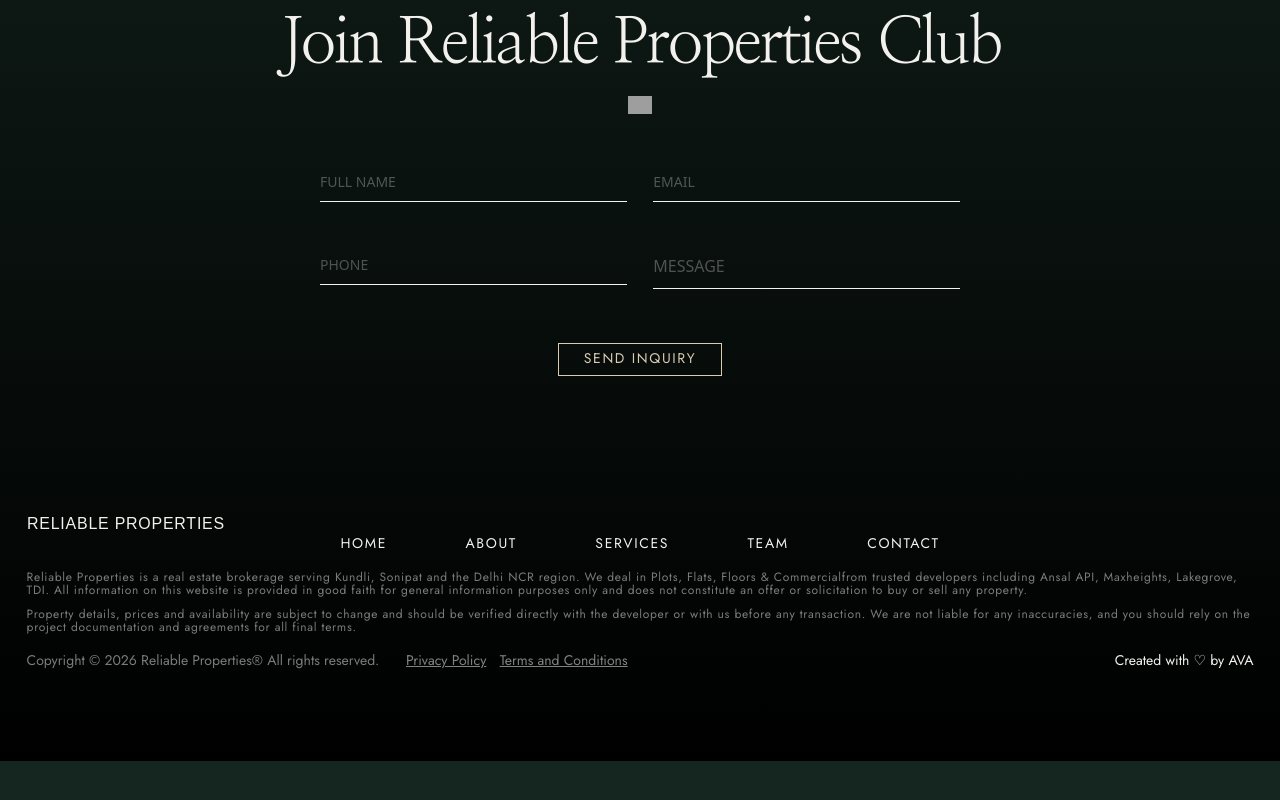
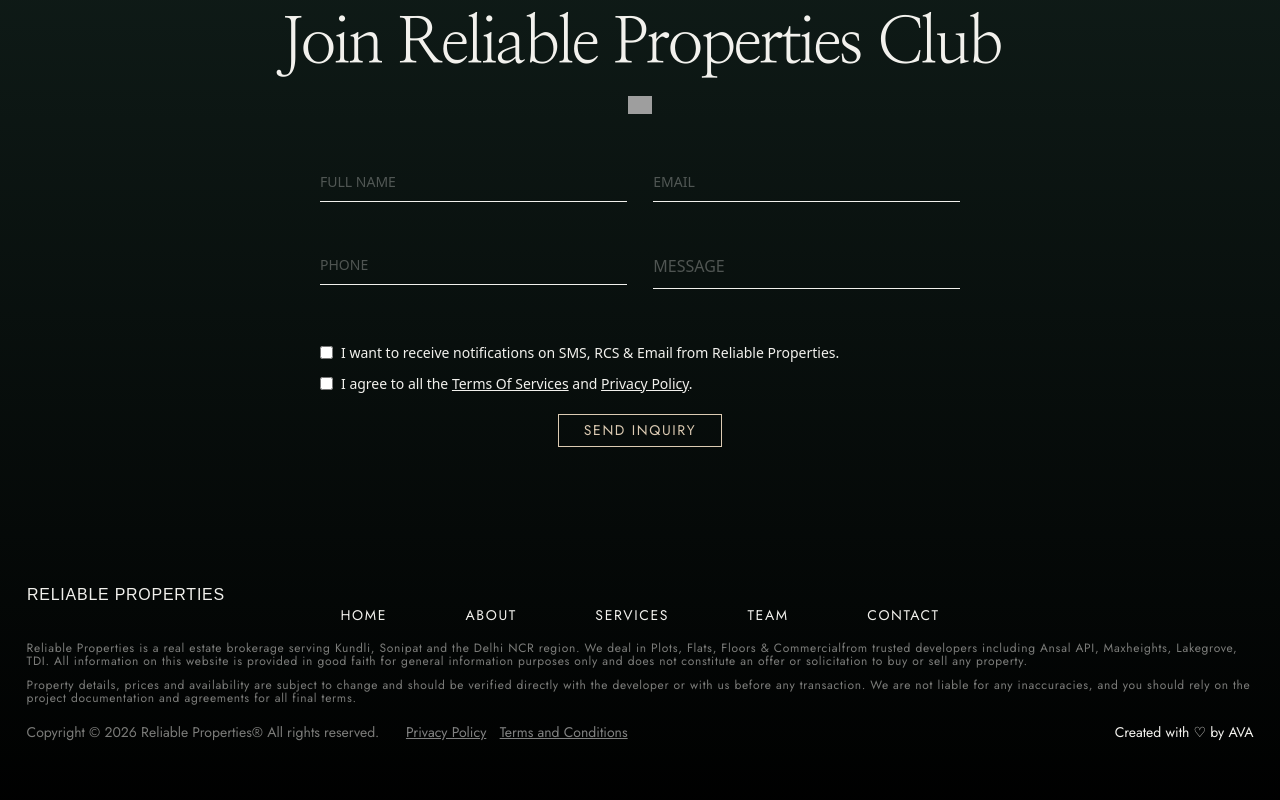
Before and after one commit to Anmol-345/reliable-properties, a Next.js app: page /privacy-policy in a window 1280 px wide. Shown: the part 4324-5124 px from the top of the page. Before the commit the page ends 5085 px from the top, so only its background shows below. Built offline with nearby package versions, Linux system fonts and the light colour scheme; no server answers; grey boxes are pictures that could not be loaded.

Commit message:
feat: add notifications and terms checkboxes to contact form

```diff
--- a/app/components/JoinForm.tsx
+++ b/app/components/JoinForm.tsx
@@ -2,6 +2,7 @@
 
 import { useState, useEffect, useRef } from "react";
 import Link from "next/link";
+import { business } from "../lib/business";
 
 export default function JoinForm({
   withKey = true,
@@ -148,6 +149,16 @@ export default function JoinForm({
               </span>
             </span>
           </div>
+          <div className="checkbox-group" style={{ display: 'flex', flexDirection: 'column', gap: '10px', marginBottom: '20px', fontFamily: 'system-ui, -apple-system, sans-serif', fontSize: '14px', color: 'var(--c1)', textAlign: 'left' }}>
+            <label style={{ display: 'flex', alignItems: 'flex-start', gap: '8px', cursor: 'pointer' }}>
+              <input type="checkbox" name="notifications" style={{ marginTop: '3px', cursor: 'pointer' }} />
+              <span>I want to receive notifications on SMS, RCS & Email from {business.companyName}.</span>
+            </label>
+            <label style={{ display: 'flex', alignItems: 'flex-start', gap: '8px', cursor: 'pointer' }}>
+              <input type="checkbox" name="terms" required style={{ marginTop: '3px', cursor: 'pointer' }} />
+              <span>I agree to all the <Link href="/terms-and-conditions" style={{ textDecoration: 'underline', color: 'inherit' }}>Terms Of Services</Link> and <Link href="/privacy-policy" style={{ textDecoration: 'underline', color: 'inherit' }}>Privacy Policy</Link>.</span>
+            </label>
+          </div>
           <div className="form-button">
             <button className="button" type="submit" disabled={loading}>
               {loading ? 'Sending...' : 'Send Inquiry'}
```
